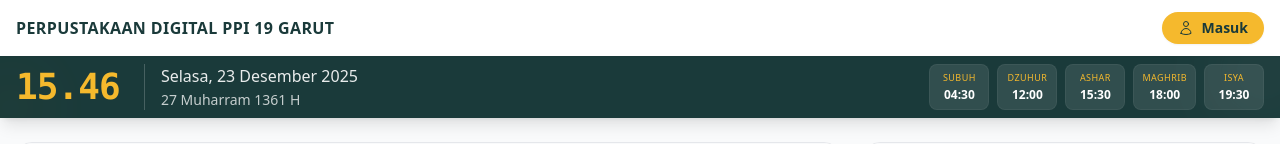
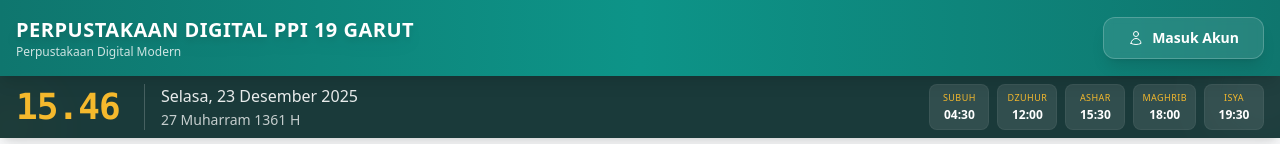
Before and after one commit to Psopandi30/perpustakaan-ppi19, a React (Vite) app: page / in a window 1280 px wide. Shown: the top 144 px of the page. Built offline with nearby package versions, Linux system fonts and the light colour scheme; no server answers; the database is empty.

Commit message:
Implement modern minimal header design with improved logo display

```diff
--- a/components/LandingPage.tsx
+++ b/components/LandingPage.tsx
@@ -151,29 +151,40 @@ const LandingPage: React.FC<LandingPageProps> = ({ onLoginClick, settings }) =>
 
   return (
     <div className="min-h-screen bg-gray-50 flex flex-col font-sans">
-      {/* Header */}
-      <header className="bg-white/95 backdrop-blur-sm shadow-sm sticky top-0 z-50">
-        <div className="container mx-auto px-4 py-3">
+      {/* Header - Modern Minimal Design */}
+      <header className="bg-gradient-to-r from-teal-700 via-teal-600 to-teal-700 shadow-lg sticky top-0 z-50">
+        <div className="container mx-auto px-4 py-4">
           <div className="flex justify-between items-center gap-4">
-            <div className="flex items-center gap-3 flex-1">
+            {/* Logo + Title - Left Side */}
+            <div className="flex items-center gap-4 flex-1">
               {settings.loginLogo && (
+                <div className="relative">
                   <img
                     src={settings.loginLogo}
                     alt="Logo"
-                  className="w-8 h-8 md:w-10 md:h-10 rounded-full object-cover shadow-sm border border-gray-100"
+                    className="w-12 h-12 rounded-xl object-cover shadow-lg border-2 border-white/20"
                   />
+                  <div className="absolute -bottom-1 -right-1 w-4 h-4 bg-brand-yellow rounded-full shadow-lg"></div>
+                </div>
               )}
-              <h1 className="text-xs md:text-sm lg:text-base font-bold text-dark-teal uppercase tracking-wide leading-tight">
+              <div className="flex flex-col">
+                <h1 className="text-lg md:text-xl font-bold text-white uppercase tracking-wide leading-tight drop-shadow-lg">
                   {settings.libraryName}
                 </h1>
+                <p className="text-xs text-white/80 font-medium">
+                  Perpustakaan Digital Modern
+                </p>
               </div>
+            </div>
+
+            {/* Login Button - Right Side */}
             <button
               onClick={onLoginClick}
-              className="bg-brand-yellow text-dark-teal px-4 py-1.5 rounded-full text-sm font-semibold shadow-sm hover:shadow hover:bg-yellow-400 transition-all flex items-center gap-2 whitespace-nowrap"
+              className="bg-white/10 backdrop-blur-sm text-white px-6 py-2.5 rounded-xl text-sm font-semibold shadow-lg hover:bg-white/20 hover:shadow-xl transition-all duration-300 flex items-center gap-2 whitespace-nowrap border border-white/20"
               title="Login"
             >
               <UserIcon className="w-4 h-4" />
-              <span>Masuk</span>
+              <span>Masuk Akun</span>
             </button>
           </div>
         </div>
```
Lines whose indentation alone changed are shown as unchanged.
